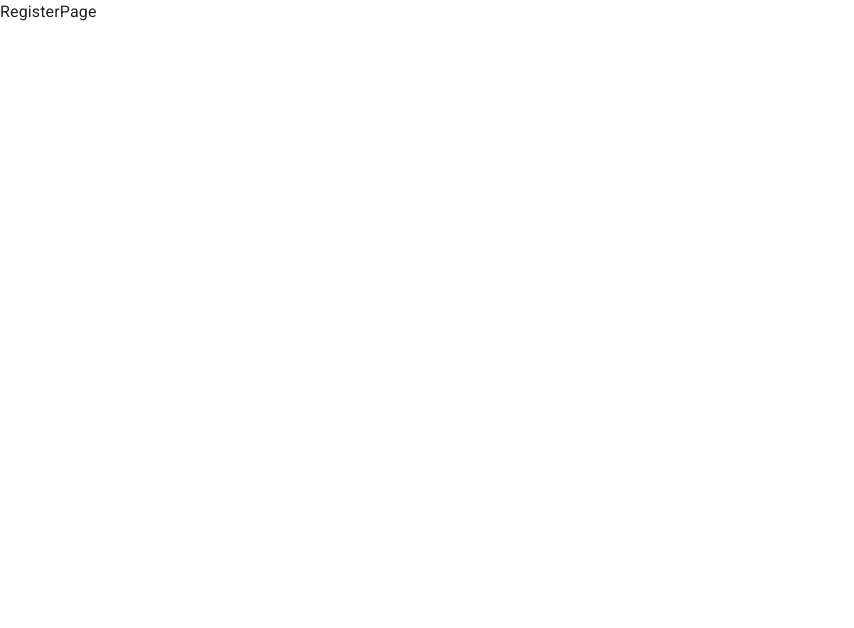
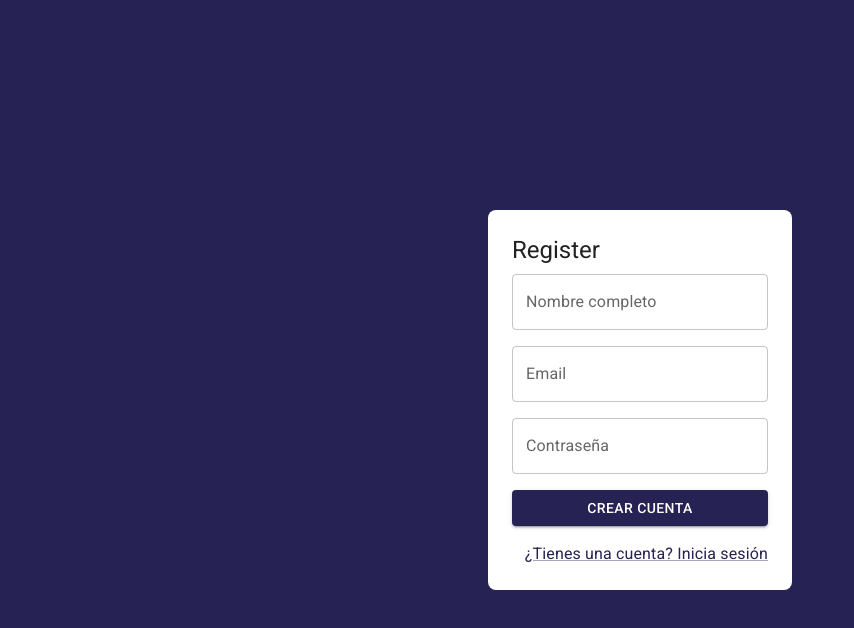
Before and after one commit to Leeiazz/journal-webapp, a React (Vite) app: page /auth/register in a window 1280 px wide. Shown: the top 628 px of the page, without its empty margins (0-854 px from the left). Built offline with nearby package versions, Linux system fonts and the light colour scheme.

Commit message:
RegisterPage finished

```diff
--- a/src/auth/pages/RegisterPage.tsx
+++ b/src/auth/pages/RegisterPage.tsx
@@ -1,3 +1,50 @@
+import { Button, Grid2, Link, TextField } from '@mui/material';
+import { Link as RouterLink } from 'react-router';
+import { AuthLayout } from '../layout/AuthLayout';
+
 export const RegisterPage = () => {
-  return <div>RegisterPage</div>;
+  return (
+    <AuthLayout title='Register'>
+      <form>
+        <Grid2 container direction={'column'} spacing={2} size={{ xs: 12 }}>
+          <Grid2>
+            <TextField
+              label='Nombre completo'
+              type='text'
+              placeholder='John Doe'
+              fullWidth
+            ></TextField>
+          </Grid2>
+          <Grid2>
+            <TextField
+              label='Email'
+              type='email'
+              placeholder='correo@correo.com'
+              fullWidth
+            ></TextField>
+          </Grid2>
+          <Grid2>
+            <TextField
+              label='Contraseña'
+              type='password'
+              placeholder='*********'
+              fullWidth
+            ></TextField>
+          </Grid2>
+          <Grid2 container spacing={2}>
+            <Grid2 size={{ xs: 12 }}>
+              <Button variant='contained' fullWidth>
+                Crear cuenta
+              </Button>
+            </Grid2>
+          </Grid2>
+          <Grid2 container direction={'row'} justifyContent={'end'}>
+            <Link component={RouterLink} to='/auth/login'>
+              ¿Tienes una cuenta? Inicia sesión
+            </Link>
+          </Grid2>
+        </Grid2>
+      </form>
+    </AuthLayout>
+  );
 };
```
